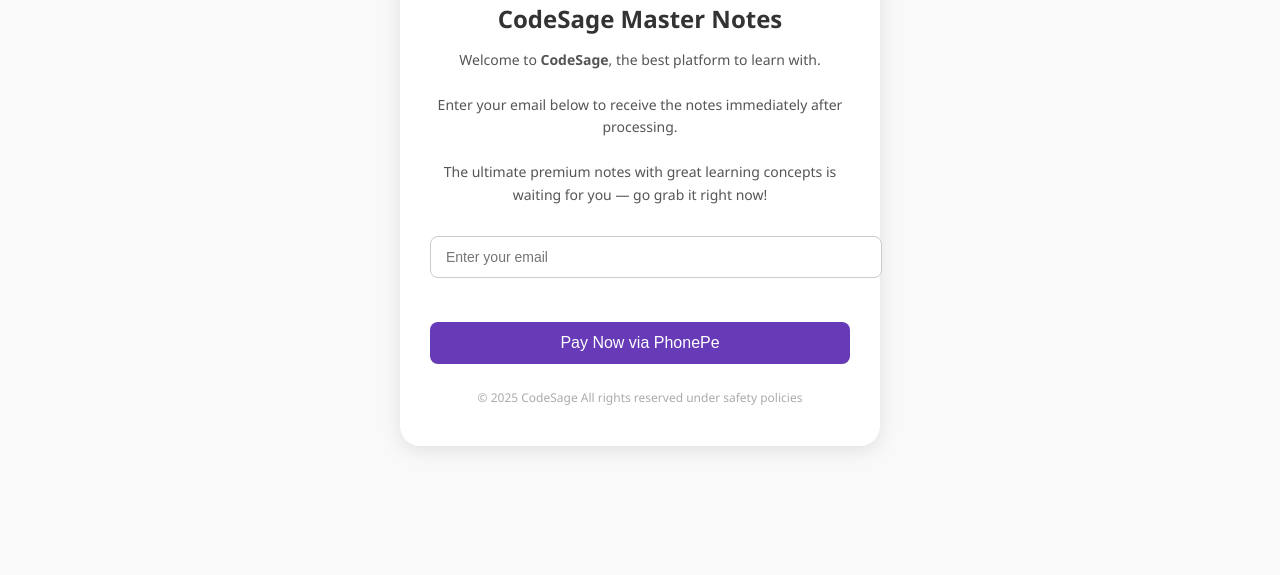
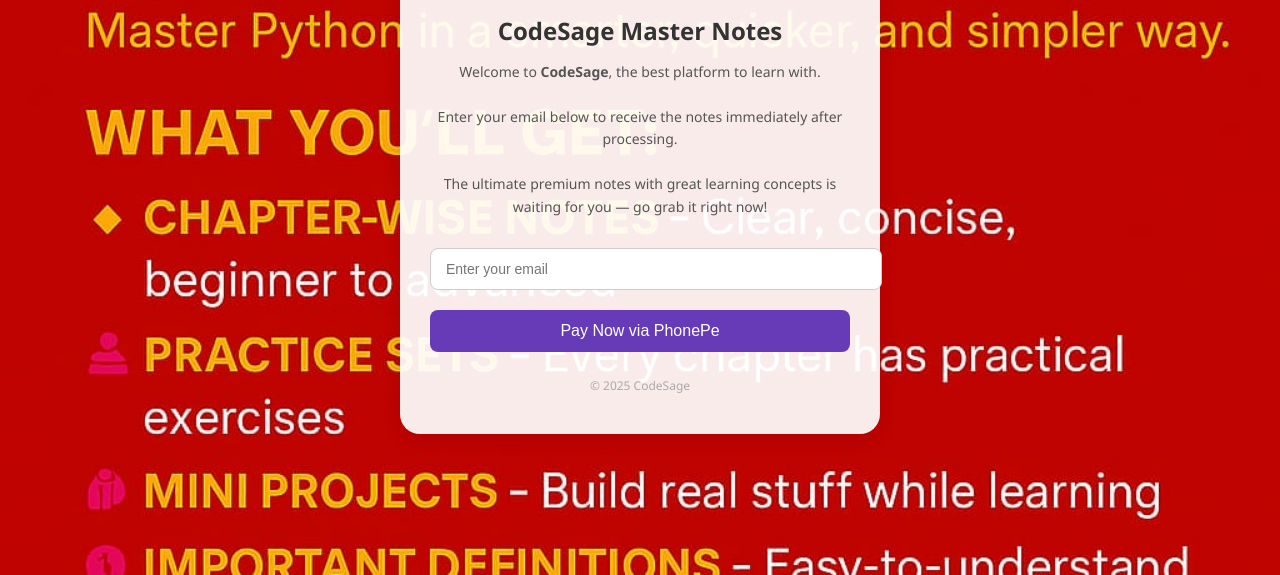
Before and after one commit to Xavi690/codesage, a plain HTML site: page templates/index.html in a window 1280 px wide. Shown: the part 225-800 px from the top of the page. Drawn offline with Linux system fonts and the light colour scheme.

Commit message:
Update index.html

```diff
--- a/templates/index.html
+++ b/templates/index.html
@@ -3,13 +3,13 @@
 <head>
   <meta charset="UTF-8">
   <title>CodeSage - Master Notes</title>
-  <link rel="stylesheet" href="/static/logo.css">
   <style>
     body {
       margin: 0;
       padding: 0;
       font-family: "Segoe UI", sans-serif;
-      background: #f9f9f9;
+      background: url("/static/poster.jpg") no-repeat center center fixed;
+      background-size: cover;
       display: flex;
       justify-content: center;
       align-items: center;
@@ -17,13 +17,13 @@
     }
 
     .container {
-      text-align: center;
-      background: white;
+      background: rgba(255, 255, 255, 0.92);
       padding: 40px 30px;
       border-radius: 20px;
       box-shadow: 0 4px 20px rgba(0, 0, 0, 0.1);
       max-width: 420px;
       width: 90%;
+      text-align: center;
     }
 
     .logo {
@@ -78,8 +78,7 @@
 </head>
 <body>
   <div class="container">
-    <img src="/static/logo.jpg"
-      alt="CodeSage Logo" class="logo">
+    <img src="/static/logo.jpg" alt="CodeSage Logo" class="logo">
     <h1>CodeSage Master Notes</h1>
     <p>
       Welcome to <strong>CodeSage</strong>, the best platform to learn with.<br><br>
@@ -92,7 +91,7 @@
       <button type="submit">Pay Now via PhonePe</button>
     </form>
 
-    <div class="footer">© 2025 CodeSage All rights reserved under safety policies</div>
+    <div class="footer">© 2025 CodeSage</div>
   </div>
 </body>
 </html>
```
